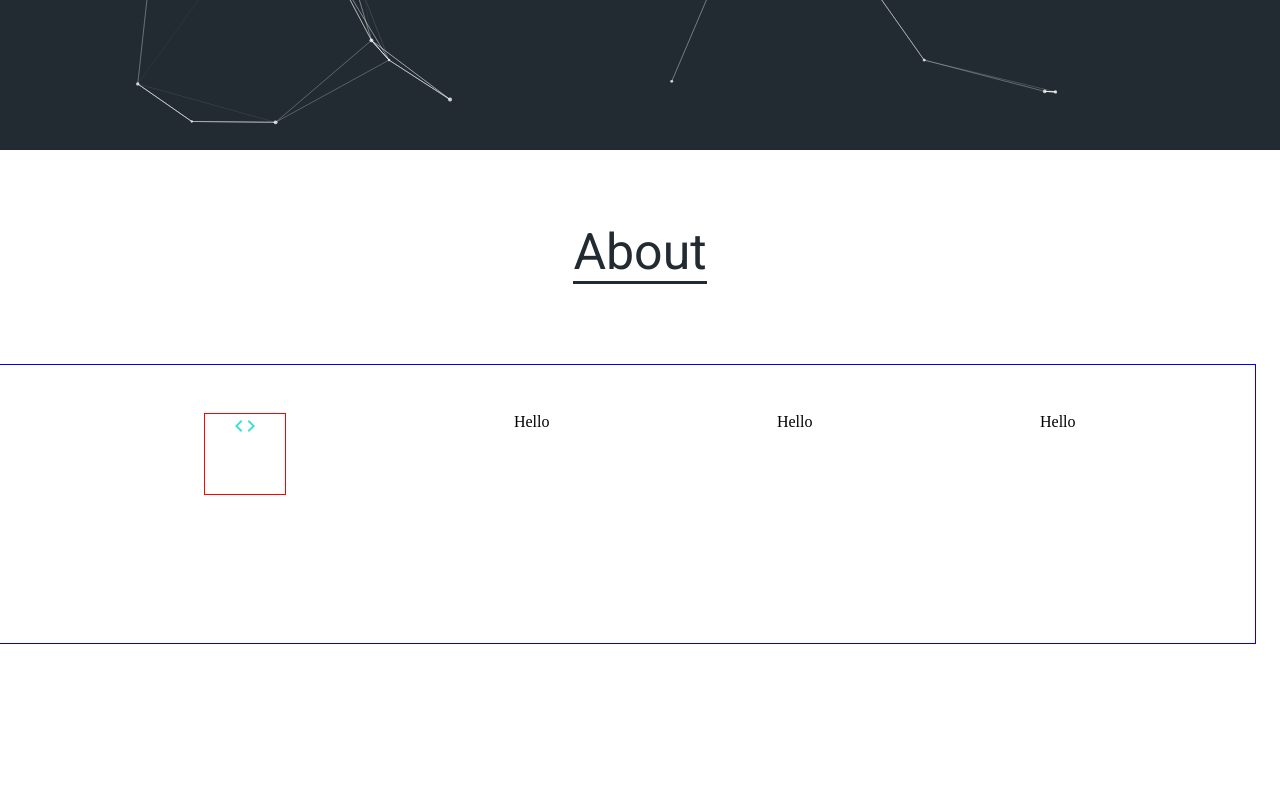
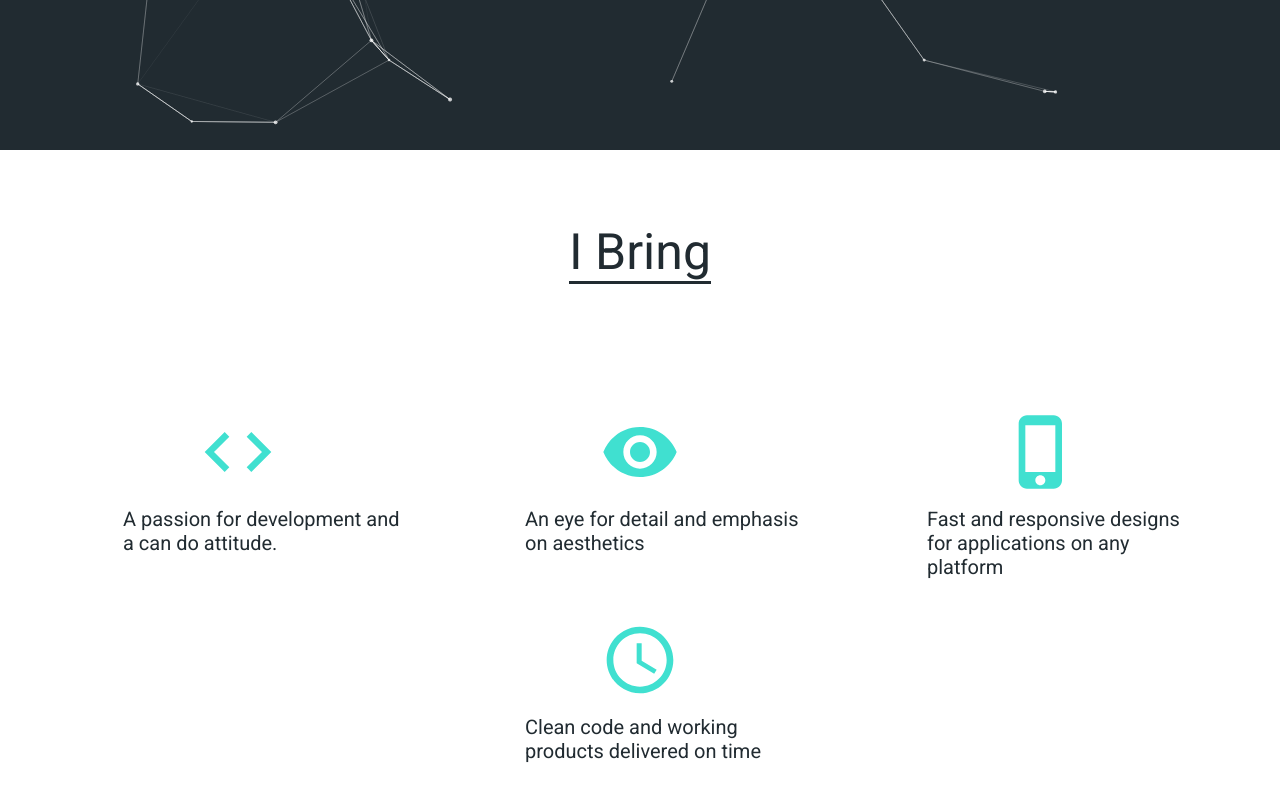
Before and after one commit to ovadiaE/Portfolio, a React (Create React App) app: page / in a window 1280 px wide. Shown: the part 650-1450 px from the top of the page. Built offline with nearby package versions, Linux system fonts and the light colour scheme.

Commit message:
basic about

```diff
--- a/src/components/about/About.js
+++ b/src/components/about/About.js
@@ -2,31 +2,42 @@ import { useEffect }from 'react'
 import styles from './About.module.scss'
 import Grid from '@mui/material/Grid'
 import CodeSharpIcon from '@mui/icons-material/CodeSharp'
+import VisibilityIcon from '@mui/icons-material/Visibility'
+import AccessTimeIcon from '@mui/icons-material/AccessTime'
+import PhoneIphoneIcon from '@mui/icons-material/PhoneIphone';
 import Aos from 'aos'
 import 'aos/dist/aos.css'
 
 const About = () => {
 
+    const text = {
+         first:  'A passion for development and a can do attitude.',
+         second: 'An eye for detail and emphasis on aesthetics',
+         third: 'Clean code and working products delivered on time',
+         fourth: 'Fast and responsive designs for applications on any platform'
+    }
+
     useEffect(()=>{Aos.init({duration: 2000})},[])
+
+    const iconDiv = (icon, text) => (
+        <item>
+            <div className={styles['icon']}>
+                {icon}
+                <span className={styles['text']}>{text}</span>
+            </div>
+        </item>
+    )
 
     const header = () => (
         <div className={styles['wrapper']}>
-            <div data-aos='fade' className={styles['header']}>About</div>
+            <div data-aos='fade' className={styles['header']}>I Bring</div>
             <Grid data-aos='fade' container spacing={6} className={styles['buzzword-grid']}>
-                <Grid item className={styles['buzzword-item']}> {iconDiv(<CodeSharpIcon/>)} </Grid>
-                <Grid item className={styles['buzzword-item']}> <item>Hello</item> </Grid>
-                <Grid item className={styles['buzzword-item']}> <item>Hello</item> </Grid>
-                <Grid item className={styles['buzzword-item']}> <item>Hello</item> </Grid>
+                <Grid item className={styles['buzzword-item']}>{iconDiv(<CodeSharpIcon style={{fontSize:80}}/>, text.first)}</Grid>
+                <Grid item className={styles['buzzword-item']}>{iconDiv(<VisibilityIcon style={{fontSize:80}}/>, text.second)}</Grid>
+                <Grid item className={styles['buzzword-item']}>{iconDiv(<PhoneIphoneIcon style={{fontSize:80}}/>, text.fourth)} </Grid>
+                <Grid item className={styles['buzzword-item']}>{iconDiv(<AccessTimeIcon style={{fontSize:80}}/>, text.third)} </Grid>
             </Grid>
         </div>
-     )
-
-     const iconDiv = (icon) => (
-        <item>
-            <div className={styles['icon']}>
-                {icon}
-            </div>
-        </item>
      )
 
      return (
--- a/src/components/about/About.module.scss
+++ b/src/components/about/About.module.scss
@@ -19,7 +19,6 @@
         border-bottom: 3px solid #212b31;
     }
     .buzzword-grid{
-        border: 1px solid blue;
         width: 100vw;
         height: 35vh;
         margin-top: 10vh;
@@ -32,11 +31,19 @@
         flex-direction: column;
         align-items: center;
         justify-content: flex-start;
-        border: 1px solid red;
         color: turquoise;
         font-weight: 500;
-        height: 10vh;
-        width: 10vh;
+        height: 20vh;
+        width: 35vh;
+        .text{
+            color: #212b31;
+            font-family: 'Roboto', sans-serif;
+            width: 35vh;
+            font-weight: 100;
+            font-size: 20px;
+            margin-top: 15px;
+            margin-left: 50px;
+        }
     }
 
 }
```
